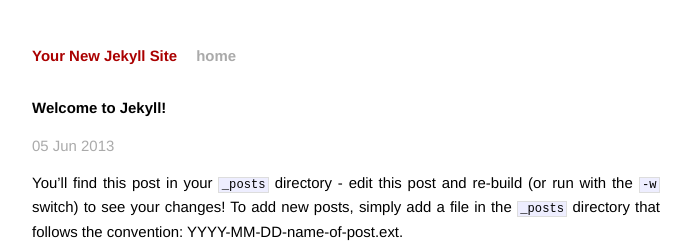
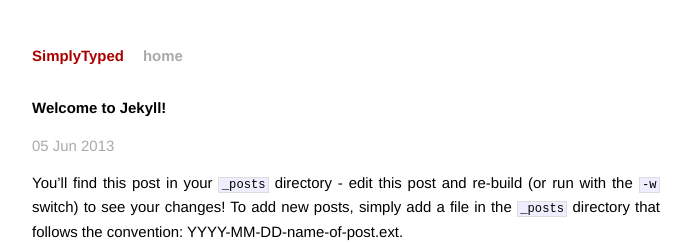
Before and after one commit to simplytyped/simplytyped.github.io, a Jekyll site: the page built from _posts/2013-06-05-welcome-to-jekyll.markdown, in a window 1280 px wide. Shown: the top 243 px of the page, without its empty margins (294-985 px from the left). Built offline with Jekyll 4.4.1, drawn with Linux system fonts in a browser that asks for light colours.

Commit message:
modify site title

```diff
--- a/_config.yml
+++ b/_config.yml
@@ -1,2 +1,2 @@
-name: Your New Jekyll Site
+name: SimplyTyped
 pygments: true
```
